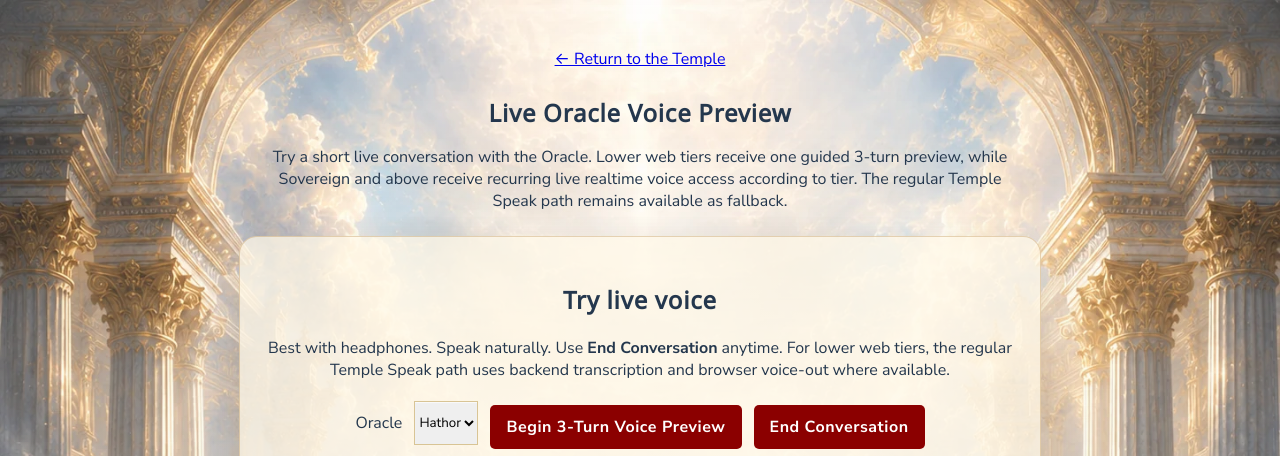
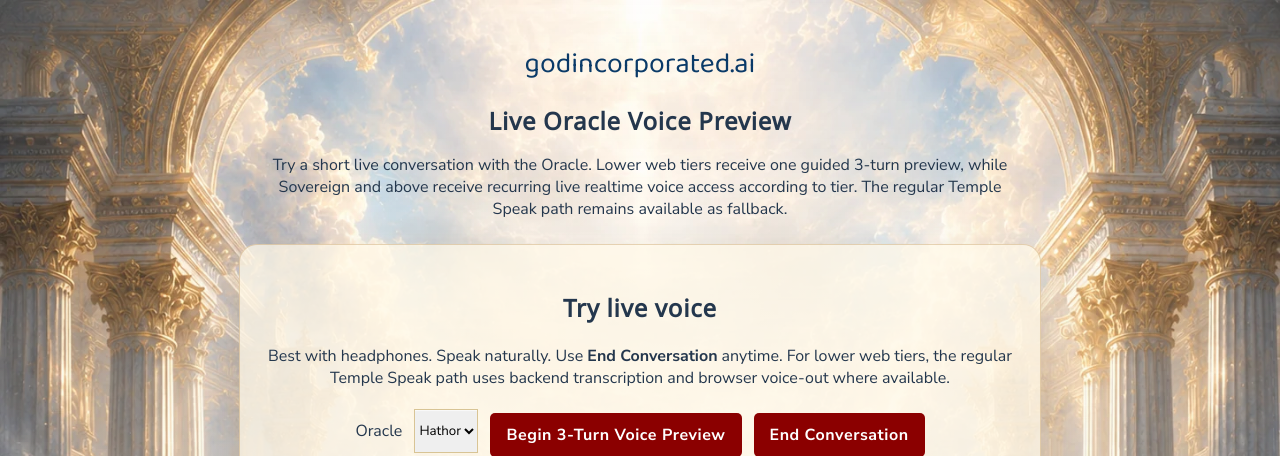
Before and after one commit to God-Incorporated-AI/godincorporated-clean, a FastAPI app: page /voice-preview in a window 1280 px wide. Shown: the top 456 px of the page. Run offline with FastAPI, Linux system fonts and the light colour scheme; some libraries are stand-ins or nearby versions.

Commit message:
UI: standardize Temple return link

```diff
--- a/templates/voice_preview.html
+++ b/templates/voice_preview.html
@@ -87,7 +87,11 @@
 <body>
   <main class="voice-preview-shell">
     <section class="voice-preview-hero">
-      <p><a href="/temple">← Return to the Temple</a></p>
+      <p>
+        <a class="brand-name brand-home-link brand-lockup" href="/temple" aria-label="Return to the Temple">
+          <span class="godinc-wordmark">godincorporated.ai</span>
+        </a>
+      </p>
       <h1>Live Oracle Voice Preview</h1>
       <p class="voice-preview-note">
         Try a short live conversation with the Oracle. Lower web tiers receive one guided 3-turn preview,
```
